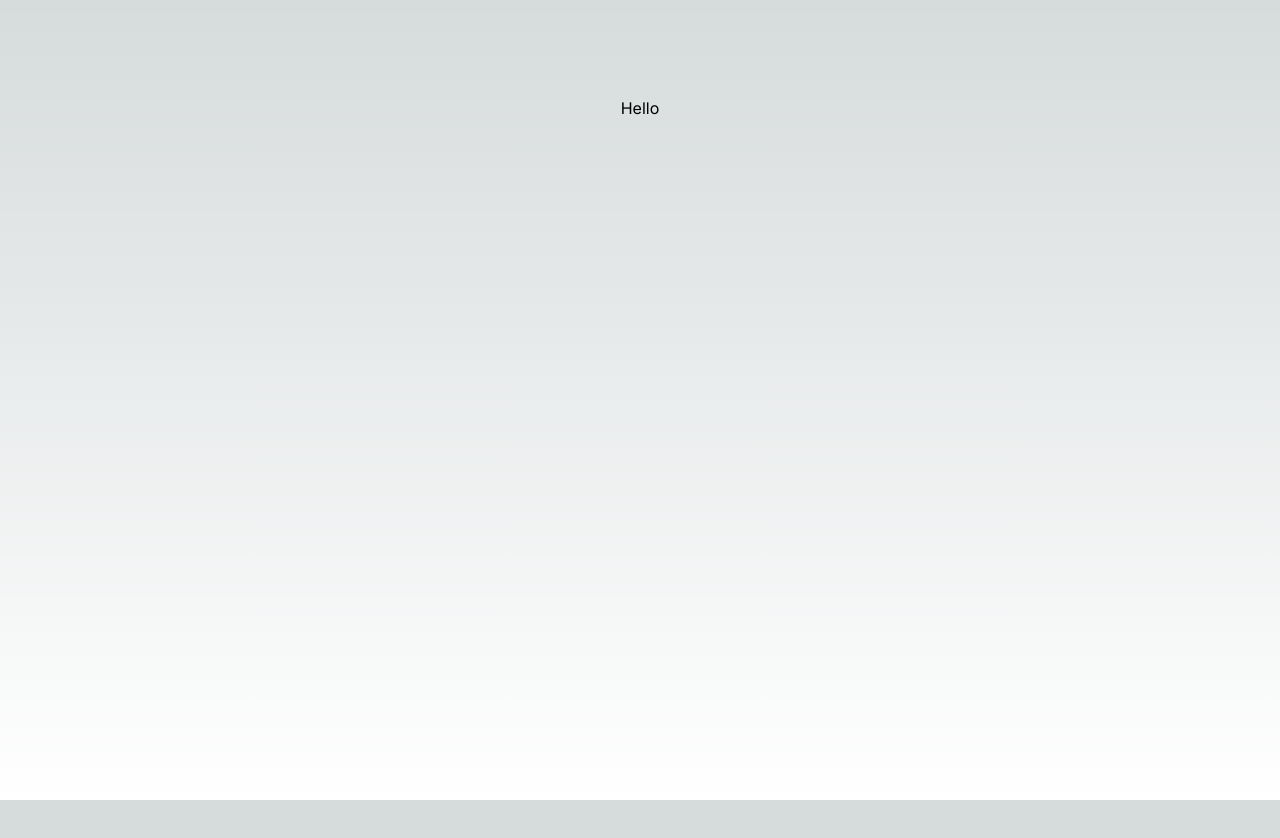
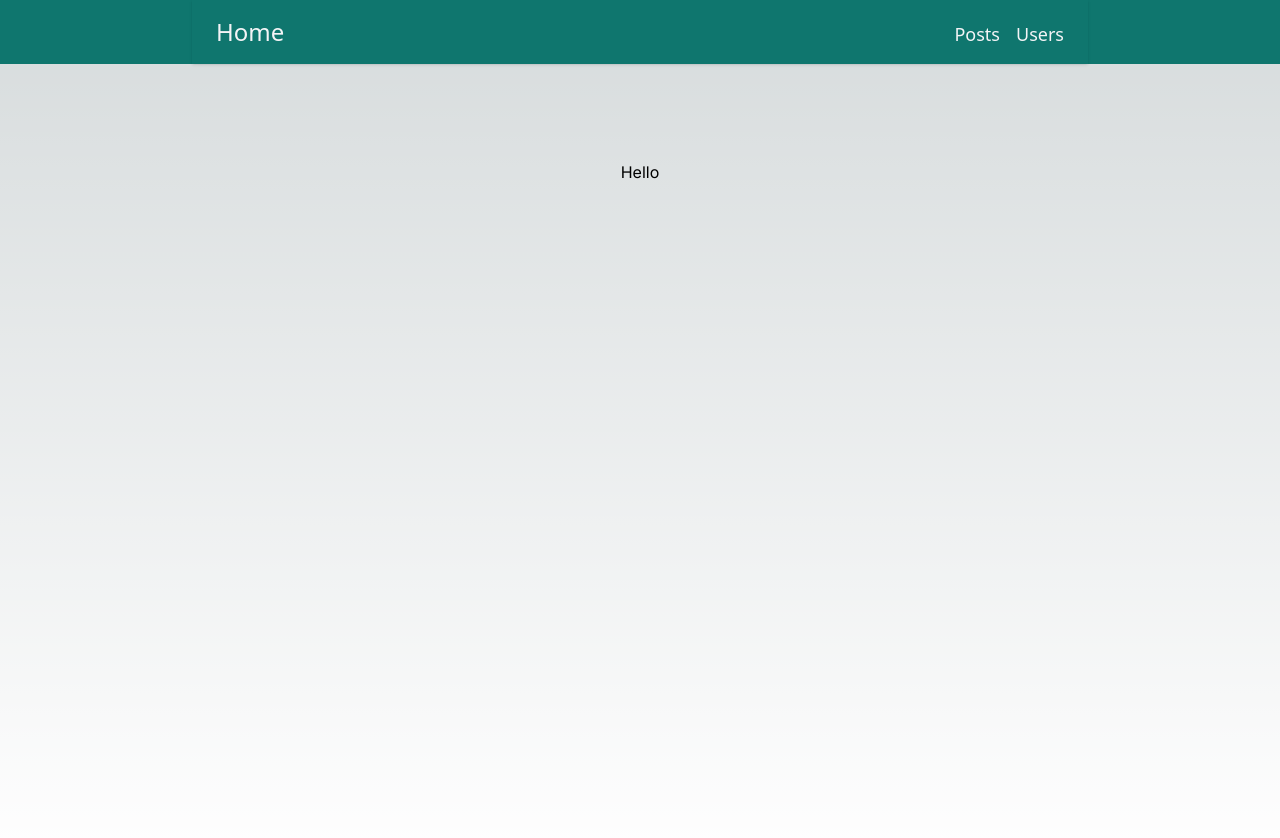
Before and after one commit to BeerDRinker/nextjs-blogpost, a Next.js app: page / in a window 1280 px wide. Shown: the top 838 px of the page. Before the commit the page ends 800 px from the top, so only its background shows below. Built offline with nearby package versions, Linux system fonts and the light colour scheme.

Commit message:
finish header

```diff
--- a/package.json
+++ b/package.json
@@ -16,6 +16,8 @@
     "react-dom": "^18"
   },
   "devDependencies": {
+    "prettier": "^3.2.5",
+    "prettier-plugin-tailwindcss": "^0.5.12",
     "@types/node": "^20",
     "@types/react": "^18",
     "@types/react-dom": "^18",
--- a/src/app/layout.tsx
+++ b/src/app/layout.tsx
@@ -1,6 +1,7 @@
 import type { Metadata } from "next";
 import { Inter } from "next/font/google";
 import "./globals.css";
+import Link from "next/link";
 
 const inter = Inter({ subsets: ["latin"] });
 
@@ -16,7 +17,35 @@ export default function RootLayout({
 }>) {
   return (
     <html lang="en">
-      <body className={inter.className}>{children}</body>
+      <body className={inter.className}>
+        <header className="sticky top-0 z-10 bg-teal-700">
+          <nav className="max-w-4xl mx-auto font-sans flex flex-col text-center sm:flex-row sm:text-left sm:justify-between py-4 px-6 shadow sm:items-baseline w-full">
+            <div className="mb-2 sm:mb-0">
+              <Link
+                href="/"
+                className="text-2xl no-underline text-gray-100 hover:text-gray-700"
+              >
+                Home
+              </Link>
+            </div>
+            <div className="flex flex-col items-center sm:flex-row">
+              <Link
+                href="/posts"
+                className="text-lg no-underline text-gray-100 hover:text-gray-700"
+              >
+                Posts
+              </Link>
+              <a
+                href="/users"
+                className="text-lg no-underline text-gray-100 hover:text-gray-700 sm:ml-4"
+              >
+                Users
+              </a>
+            </div>
+          </nav>
+        </header>
+        <div>{children}</div>
+      </body>
     </html>
   );
 }
```
Also changed, not shown: 2 other files (tests, documents, lock files or other folders).
